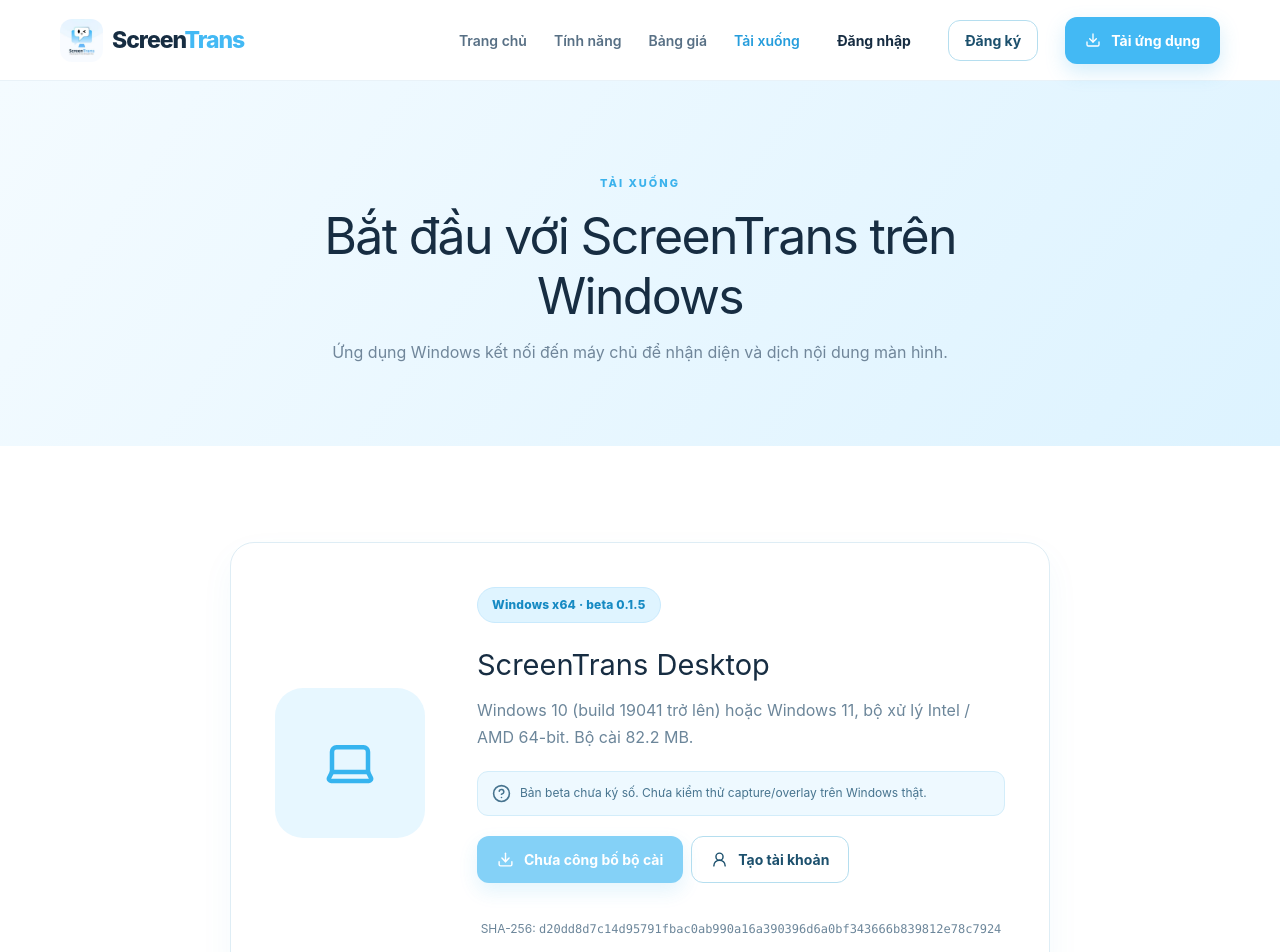
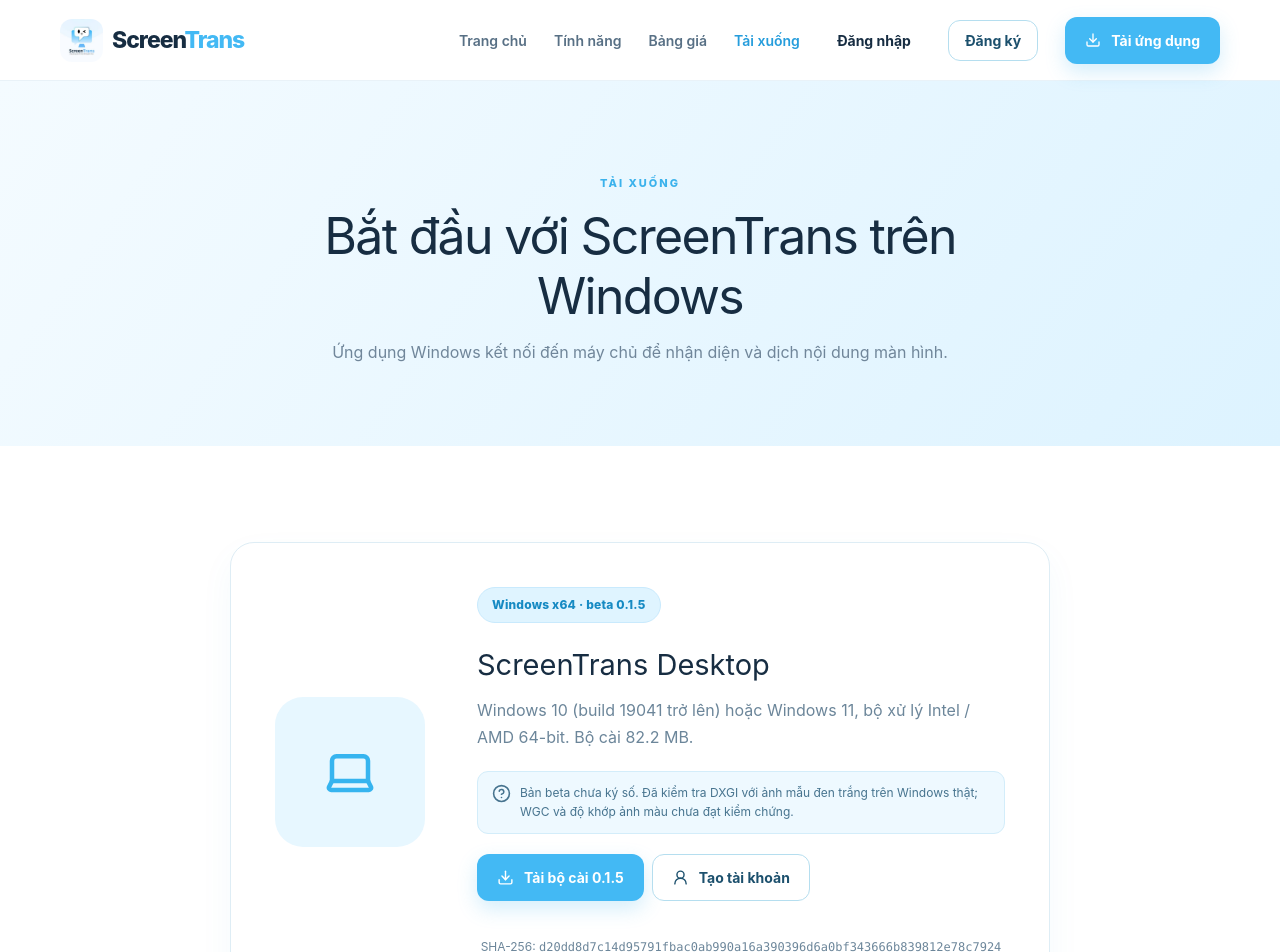
Before and after one commit to Byming1/screentrans-promotion, a React (Vite) app in the folder frontend/screentrans-frontend/: page /download in a window 1280 px wide. Shown: the top 952 px of the page. Built offline with nearby package versions, Linux system fonts and the light colour scheme; no server answers.

Commit message:
Publish account-enabled desktop beta after live entitlement checks

```diff
--- a/frontend/screentrans-frontend/src/desktop-release.json
+++ b/frontend/screentrans-frontend/src/desktop-release.json
@@ -1,13 +1,14 @@
 {
   "version": "0.1.5",
   "channel": "beta",
-  "published": false,
-  "url": null,
+  "published": true,
+  "url": "https://github.com/Byming1/screentrans-promotion/releases/download/desktop-v0.1.5/ScreenTransSetup-0.1.5-win64.exe",
   "bytes": 86159718,
   "sha256": "d20dd8d7c14d95791fbac0ab990a16a390396d6a0bf343666b839812e78c7924",
   "platform": "windows-x64",
   "minimumWindowsBuild": 19041,
   "signed": false,
   "loginMode": "account",
-  "nativeWindowsTested": false
+  "nativeWindowsTested": false,
+  "nativeWindowsTestSummary": " Đã kiểm tra DXGI với ảnh mẫu đen trắng trên Windows thật; WGC và độ khớp ảnh màu chưa đạt kiểm chứng."
 }
--- a/frontend/screentrans-frontend/src/pages/Download.jsx
+++ b/frontend/screentrans-frontend/src/pages/Download.jsx
@@ -32,7 +32,7 @@
               <CircleHelp size={19} />
               <span>
                 Bản beta{!release.signed ? " chưa ký số" : ""}.
-                {!release.nativeWindowsTested && " Chưa kiểm thử capture/overlay trên Windows thật."}
+                {release.nativeWindowsTestSummary || (!release.nativeWindowsTested && " Chưa kiểm thử capture/overlay trên Windows thật.")}
                 {release.loginMode === "activation-code" && " Phiên bản này vẫn cần mã kích hoạt."}
               </span>
             </div>
```
Also changed, not shown: 2 other files (tests, documents, lock files or other folders).
